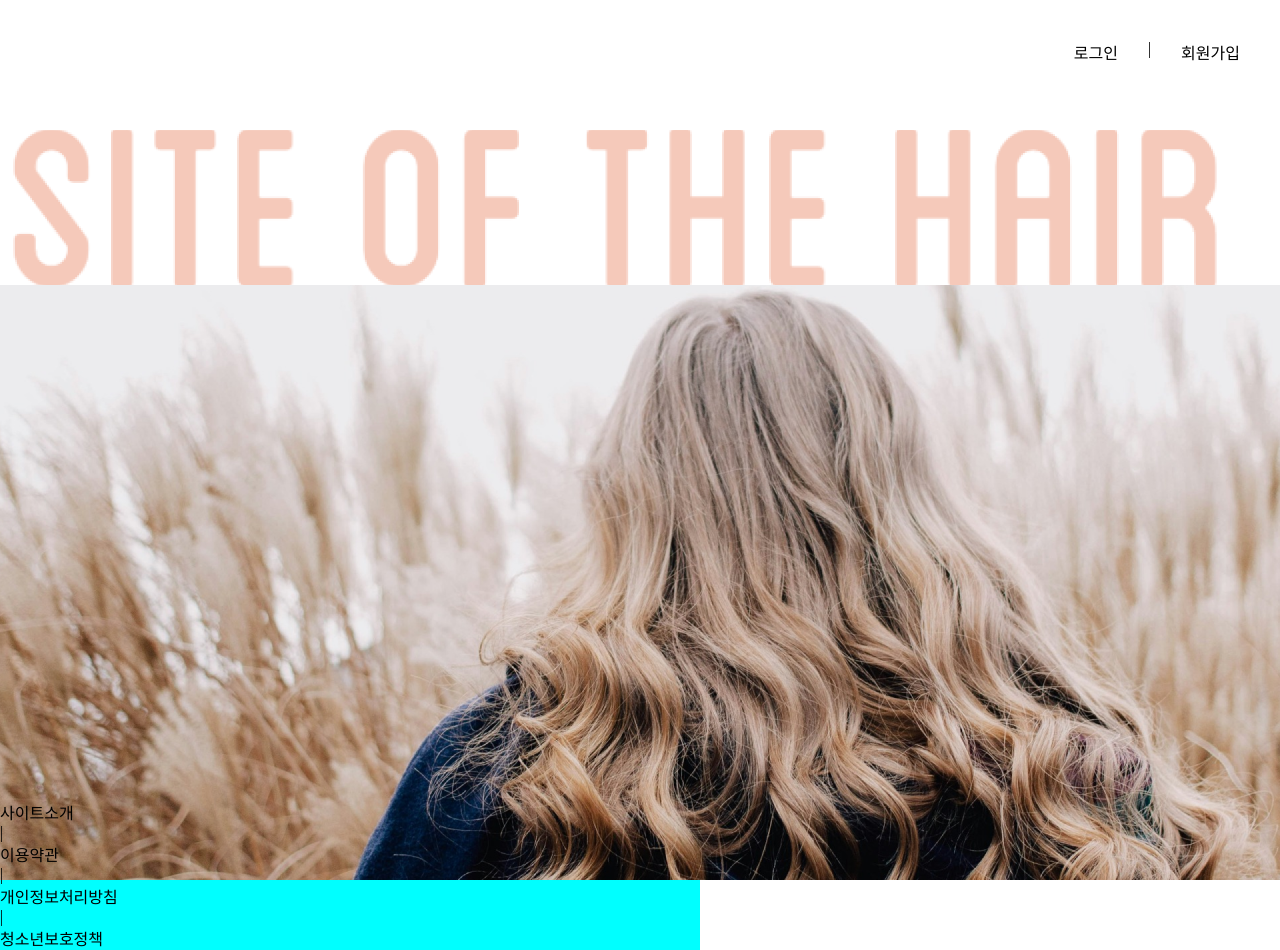
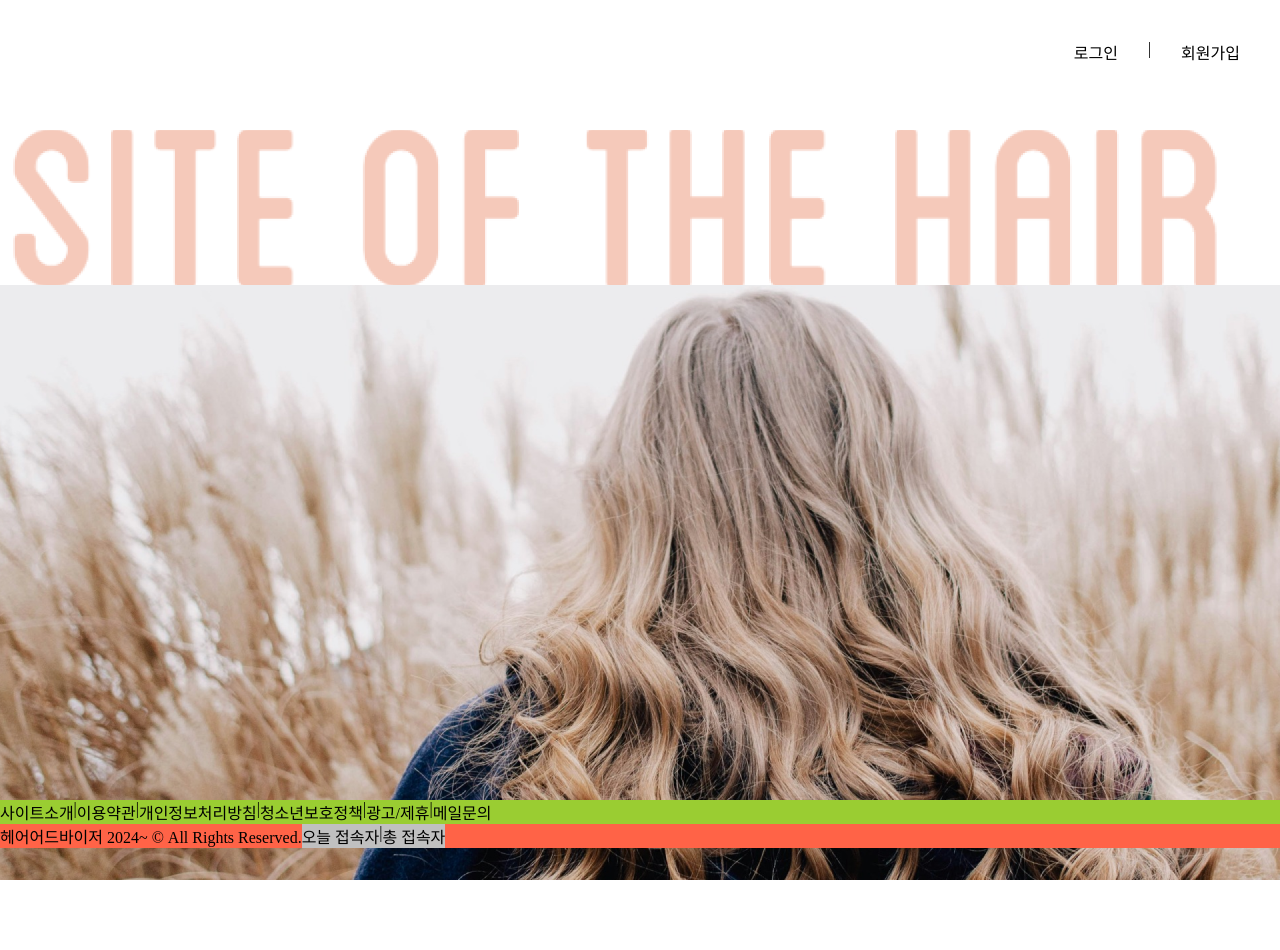
Before and after one commit to teamC-project/front, a React (Create React App) app: page /main in a window 1280 px wide. Shown: the top 950 px of the page. After the commit the page ends 890 px from the top, so only its background shows below. Built offline with nearby package versions, Linux system fonts and the light colour scheme; a small style sheet from the web is missing; a web font is replaced by a local one.

Commit message:
Update footer-background-color

```diff
--- a/src/layouts/Footer/index.tsx
+++ b/src/layouts/Footer/index.tsx
@@ -4,7 +4,7 @@ import "./style.css";
 export default function Footer() {
   return (
     <div className='footer-size-check'>
-      <div className=''>
+      <div className='footer-top-bar'>
         <div className=''>사이트소개</div>
         <div className=''>|</div>
         <div className=''>이용약관</div>
@@ -17,9 +17,9 @@ export default function Footer() {
         <div className=''>|</div>
         <div className=''>메일문의</div>
       </div>
-      <div className=''>
+      <div className='footer-under-bar'>
         <div className=''>헤어어드바이저 2024~ <span className=''>&copy;</span> All Rights Reserved.</div>
-        <div className=''>
+        <div className='footer-total-user-box'>
           <div className=''>오늘 접속자</div>
           <div>|</div>
           <div className=''>총 접속자</div>
--- a/src/layouts/Footer/style.css
+++ b/src/layouts/Footer/style.css
@@ -1,5 +1,26 @@
 .footer-size-check {
-  width: 700px;
-  height: 150px;
   background-color: aqua;
+
+  display: flex;
+  flex-direction: column;
 }
+
+.footer-top-bar {
+  background-color: yellowgreen;
+
+  display: flex;
+
+}
+
+.footer-under-bar {
+  background-color: tomato;
+
+  display: flex;
+
+}
+
+.footer-total-user-box {
+  background-color: silver;
+
+  display: flex;
+}
--- a/src/views/User/InfoDesigner/index.tsx
+++ b/src/views/User/InfoDesigner/index.tsx
@@ -162,9 +162,9 @@ export default function InfoDesigner() {
             <div className='info-designer-update-text'>면허증사진</div>
             <div className='info-designer-update-next-box'><InputBox type={'file'} value={image} placeholder={''} onChangeHandler={onImageChangeHandler} message={imageMessage} error={isImageError} /></div>
           </div>
-          <div className='submit-box' onClick={onInfoDesignerUpdateClickHandler}>
+          {/* <div className='submit-box' onClick={onInfoDesignerUpdateClickHandler}>
             <div className='complete-text primary-button btn btn-primary'>완료</div>
-          </div>
+          </div> */}
         </div>
 
         <div className='white-space2'></div>
```
